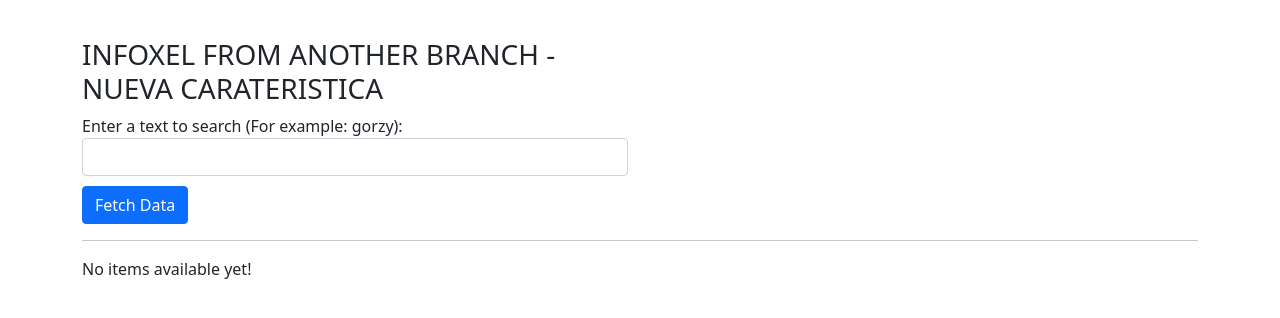
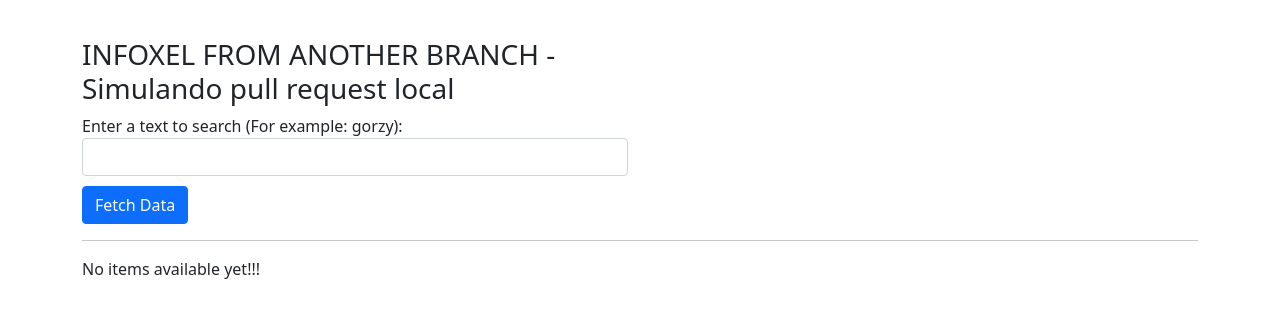
Before and after one commit to yamilzavala/Infoxel, an Angular app in the folder infoxel/: page / in a window 1280 px wide. Shown: the top 318 px of the page. Built offline with nearby package versions, Linux system fonts and the light colour scheme.

Commit message:
emulation pull request from newBranch

```diff
--- a/infoxel/src/app/app.component.html
+++ b/infoxel/src/app/app.component.html
@@ -1,7 +1,7 @@
 <div class="container" style="margin-top: 3%;">
   <div class="row">
     <div class="col-xs-12 col-md-6 col-md-offset-3">
-      <h3>INFOXEL FROM ANOTHER BRANCH - NUEVA CARATERISTICA</h3>
+      <h3>INFOXEL FROM ANOTHER BRANCH - Simulando pull request local</h3>
 
         <div class="form-group">
           <label for="texto">Enter a text to search (For example: gorzy):</label>
@@ -17,7 +17,7 @@
   <div class="row">
     <div class="col-xs-12 col-md-12 col-md-offset-3">
       <!--Empty data-->
-      <p *ngIf="items.length < 1 && !isFetching && !errorInfo">No items available yet!</p>
+      <p *ngIf="items.length < 1 && !isFetching && !errorInfo">No items available yet!!!</p>
 
       <!--Items list-->
       <ul class="list-group" *ngIf="items.length >= 1 && !isFetching">
```
